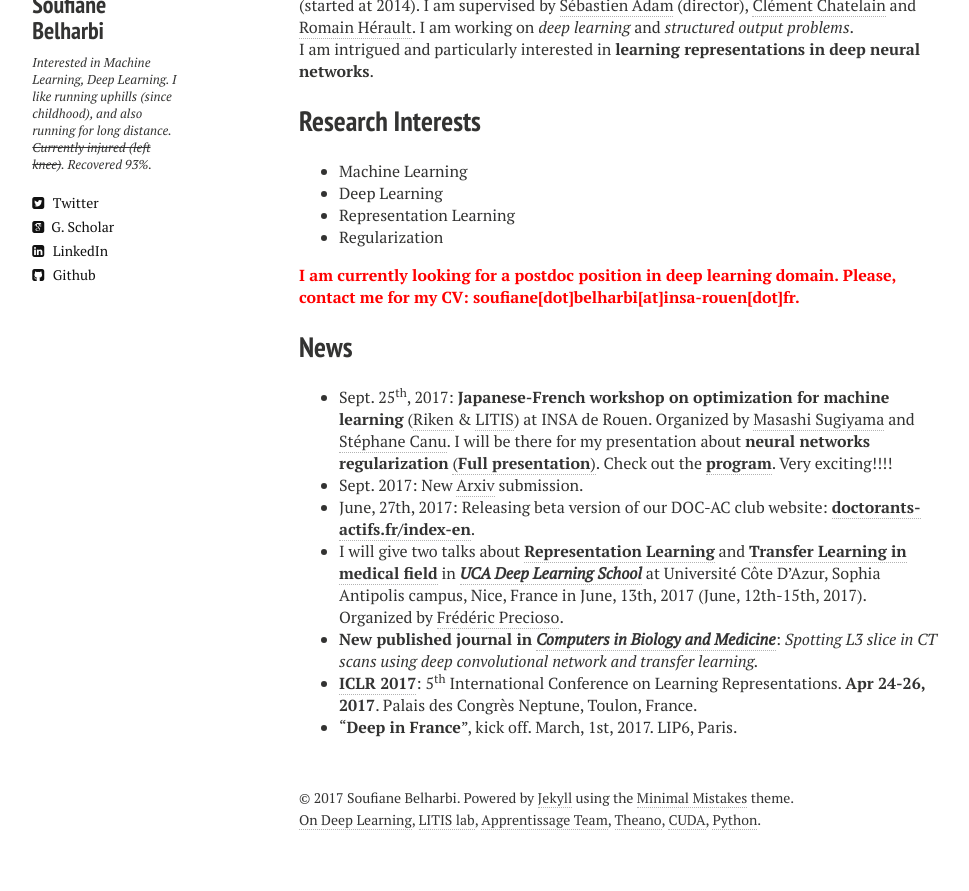
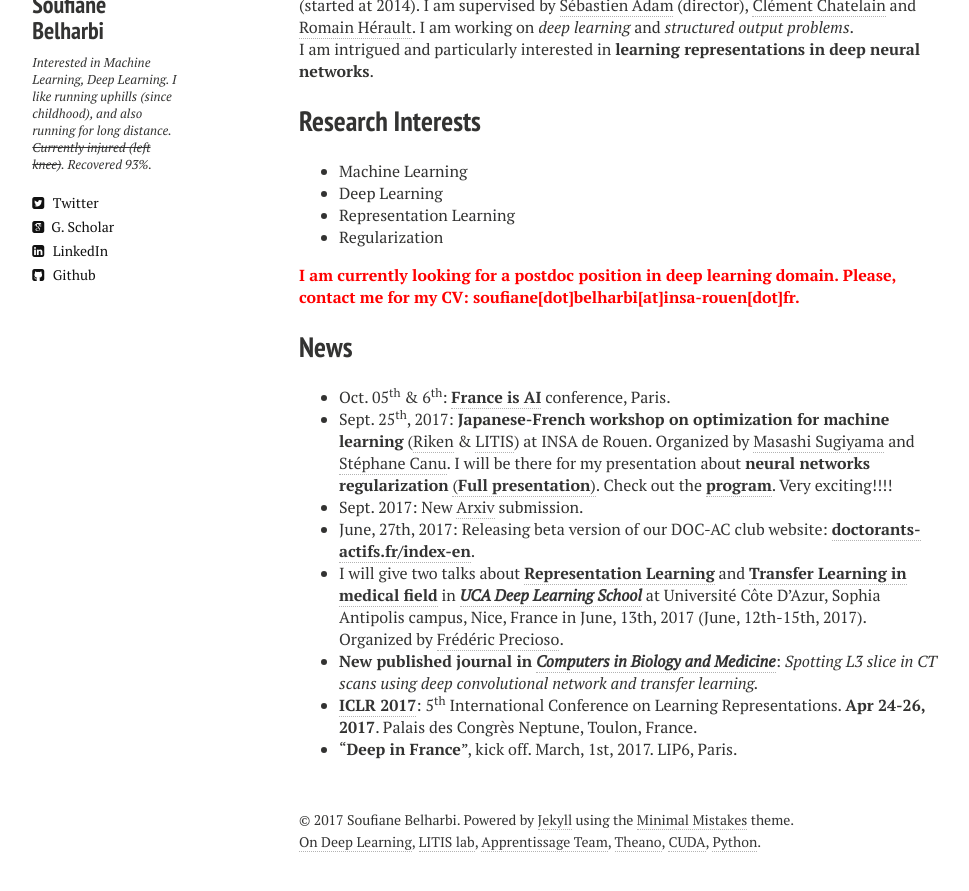
Before and after one commit to sbelharbi/sbelharbi.github.io, a Jekyll site: the page built from index.md, in a window 1280 px wide and 900 px high, scrolled down 1208 px. Shown: the top 891 px of the window, without its empty margins (21-990 px from the left). Built offline with Jekyll 4.4.1, drawn with Linux system fonts in a browser that asks for light colours; nearby versions of some CDN libraries.

Commit message:
France is AI

```diff
--- a/index.md
+++ b/index.md
@@ -29,6 +29,7 @@ I am intrigued and particularly interested in **learning representations in deep
 <span style="color:red"> **I am currently looking for a postdoc position in deep learning domain. Please, contact me for my CV: soufiane[dot]belharbi[at]insa-rouen[dot]fr.**</span>
 
 ## News
+* Oct. 05<sup>th</sup> & 6<sup>th</sup>: [**France is AI**](http://franceisai.com/conference/) conference, Paris.
 * Sept. 25<sup>th</sup>, 2017: **Japanese-French workshop on optimization for machine learning** ([Riken](http://www.riken.jp/en/) & [LITIS](http://www.litislab.eu/)) at
 INSA de Rouen. Organized by [Masashi Sugiyama](http://www.ms.k.u-tokyo.ac.jp/sugi/) and [Stéphane Canu](http://asi.insa-rouen.fr/enseignants/~scanu/). I will be there for my presentation about **neural networks regularization** [(**Full presentation**)](/publications/2017/presentation-Neural-networks-regularization-through-representation-learning-Japan-France-workshop-opimization-ml-insa-de-rouen.pdf). Check out the [**program**](https://www.linkedin.com/pulse/japanese-french-workshop-optimization-machine-riken-litis-belharbi). Very exciting!!!!
 * Sept. 2017: New [Arxiv](https://arxiv.org/abs/1709.01867) submission.
```
